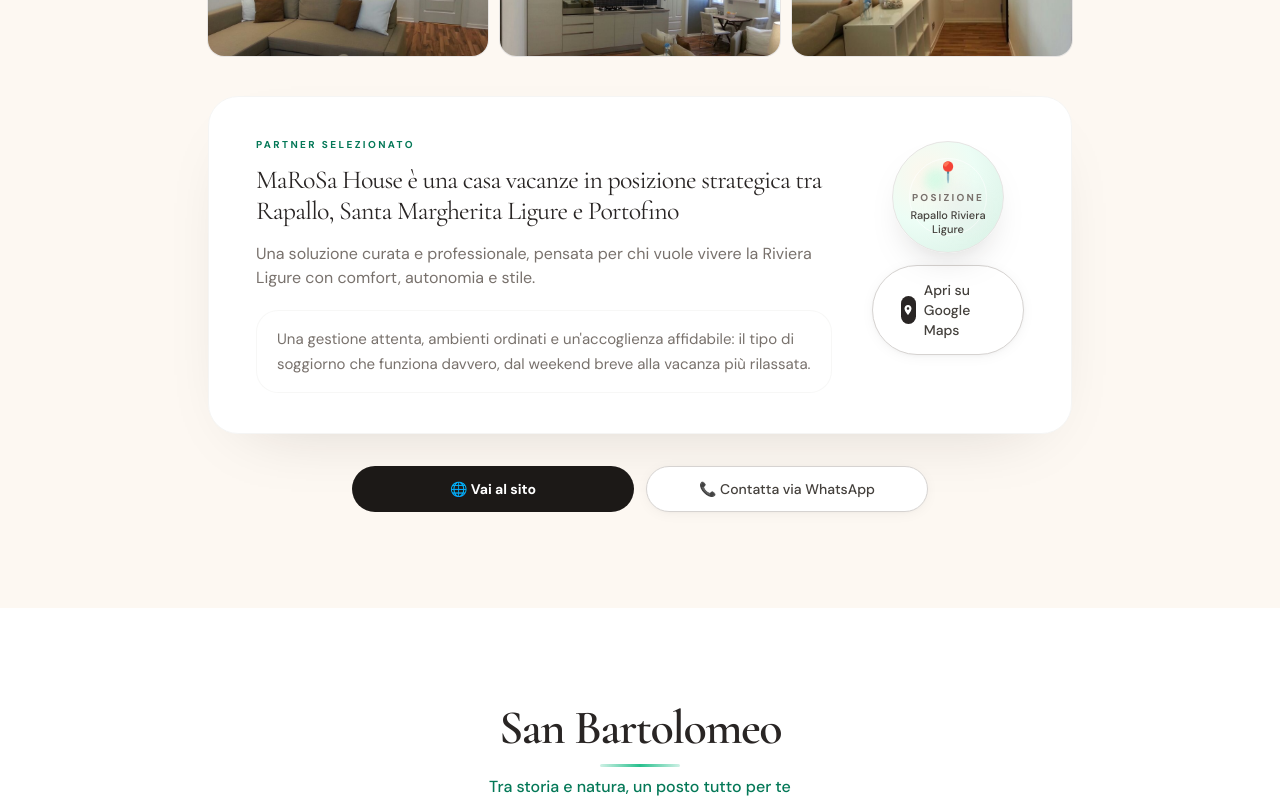
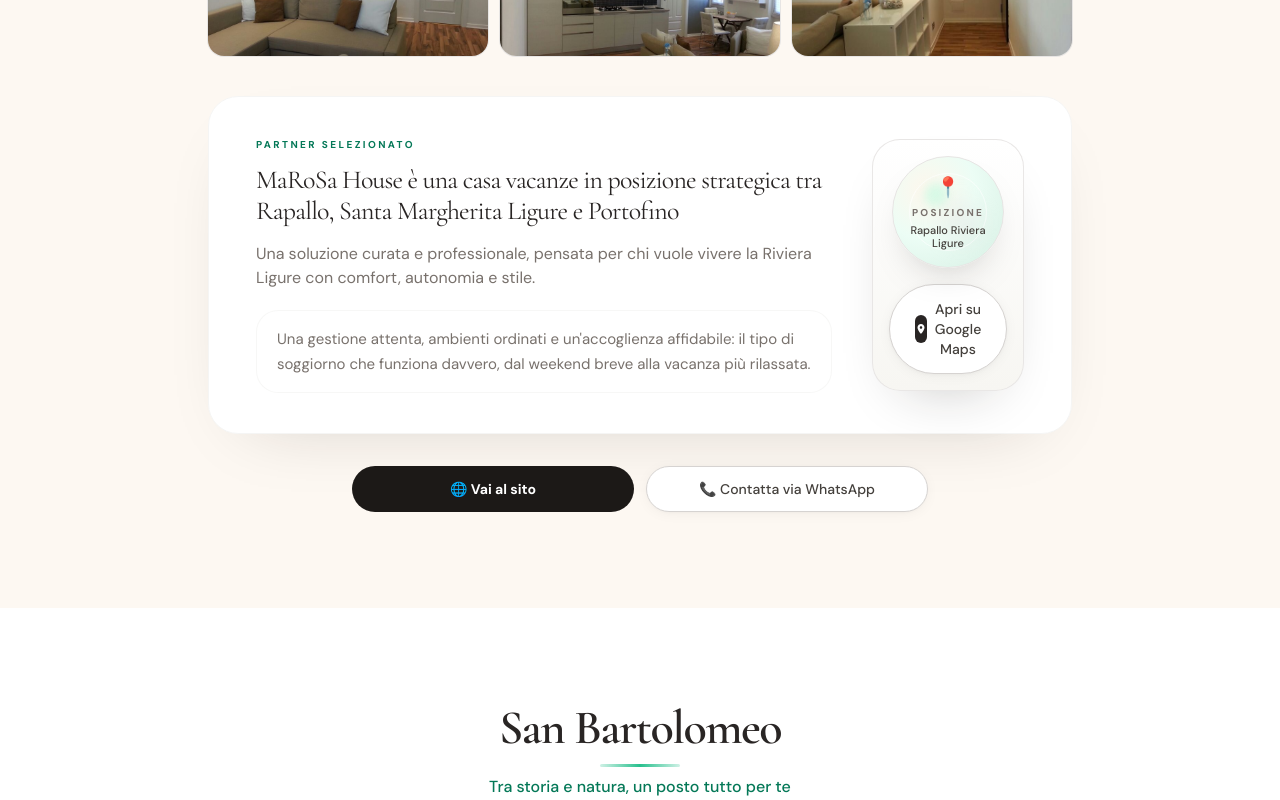
Before and after one commit to Manuell00/la-terrazza-web, a Next.js app: page /partner in a window 1280 px wide. Shown: the part 1540-2340 px from the top of the page. Built offline with nearby package versions, Linux system fonts and the light colour scheme; no server answers.

Commit message:
Polish partner location card alignment

```diff
--- a/src/components/PartnerPageClient.tsx
+++ b/src/components/PartnerPageClient.tsx
@@ -274,8 +274,9 @@
                 )}
               </div>
 
-              <div className="mx-auto flex flex-col items-center justify-center md:pt-1">
-                <div className="relative flex h-28 w-28 items-center justify-center overflow-hidden rounded-full border border-stone-200 bg-[radial-gradient(circle_at_30%_30%,#fef7ed_0%,#ecfdf5_45%,#d6efe3_100%)] shadow-[0_18px_40px_-24px_rgba(28,25,23,0.35)]">
+              <div className="mx-auto flex h-full min-h-[15rem] w-full max-w-[12rem] flex-col items-center justify-center">
+                <div className="w-full rounded-[28px] border border-stone-200/90 bg-[linear-gradient(180deg,#ffffff_0%,#f7f6f2_100%)] p-4 text-center shadow-[0_24px_60px_-34px_rgba(28,25,23,0.32)]">
+                  <div className="relative mx-auto flex h-28 w-28 items-center justify-center overflow-hidden rounded-full border border-stone-200 bg-[radial-gradient(circle_at_30%_30%,#fef7ed_0%,#ecfdf5_45%,#d6efe3_100%)] shadow-[0_18px_40px_-24px_rgba(28,25,23,0.35)]">
                     <div className="absolute inset-4 rounded-full border border-white/60" />
                     <div className="absolute left-[28%] top-[24%] h-6 w-6 rounded-full bg-emerald-100/80 blur-sm" />
                     <div className="absolute right-[24%] bottom-[26%] h-8 w-8 rounded-full bg-stone-200/70 blur-md" />
@@ -293,7 +294,7 @@
                     href={locationHref}
                     target="_blank"
                     rel="noopener noreferrer"
-                  className="btn-outline mt-3"
+                    className="btn-outline mt-4 w-full justify-center"
                   >
                     <span className="flex h-7 w-7 items-center justify-center rounded-full bg-stone-800 text-white">
                       <svg className="h-3 w-3" fill="currentColor" viewBox="0 0 24 24">
@@ -302,6 +303,7 @@
                     </span>
                     {locationLabel === "Posizione" ? "Apri su Google Maps" : "Open in Google Maps"}
                   </a>
+                </div>
               </div>
             </div>
           </div>
```
Lines whose indentation alone changed are shown as unchanged.
